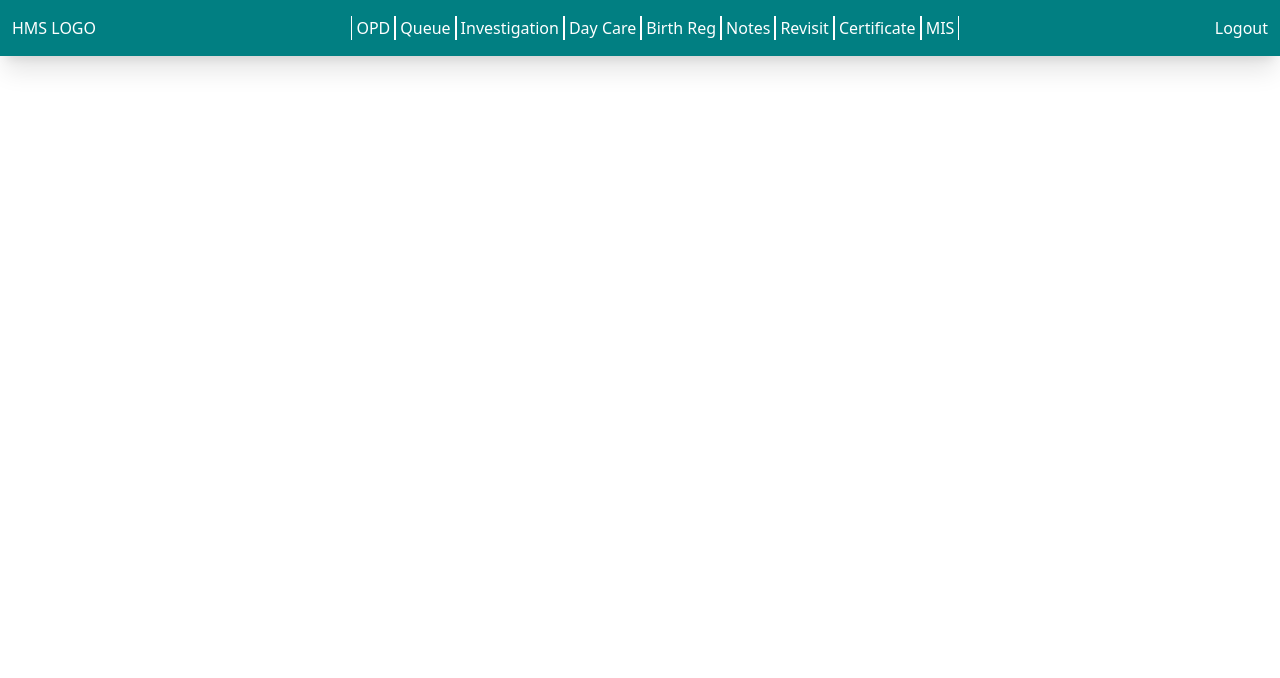
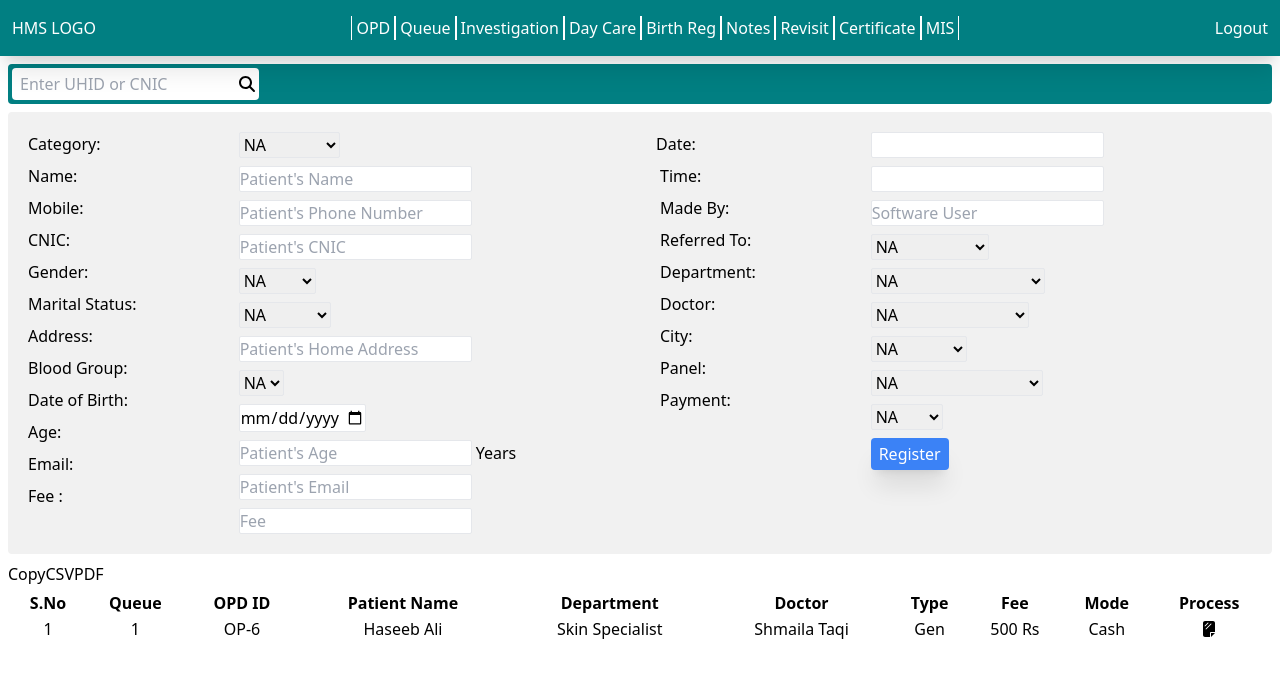
Before and after one commit to haseebali72/HMS, a React (Vite) app: page /dashboard in a window 1280 px wide. Shown: the top 678 px of the page. Built offline with nearby package versions, Linux system fonts and the light colour scheme.

Commit message:
added opd route

```diff
--- a/src/App.jsx
+++ b/src/App.jsx
@@ -11,6 +11,7 @@ const App = () => {
         <Route path='/' element={<h1>HMS Home</h1>} />
         <Route path='/sign-in' element={<Signin />} />
         <Route path='/dashboard' element={<PrivateRoute />}>
+          <Route path='/dashboard' element={<Opd/>}/>
           <Route path='/dashboard/opd' element={<Opd/>}/>
           <Route path='/dashboard/queue' element={<h1>Queue</h1>}/>
           <Route path='/dashboard/investigation' element={<h1>invest</h1>}/>
```
